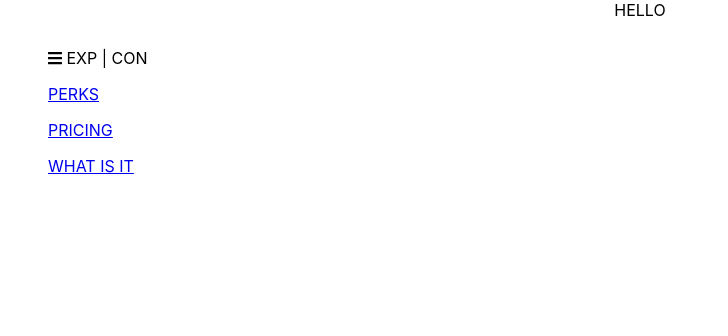
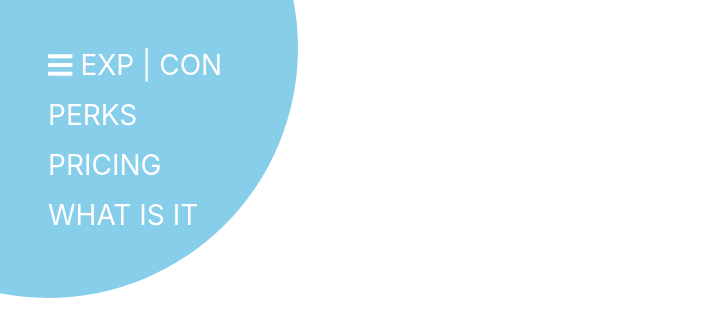
Before and after one commit to alan-mak/SpeerFrontend, a React (Create React App) app: page / in a window 1280 px wide. Both pictures are taken after a click on the icon 55 px from the left and 58 px from the top of the page. Shown: the top 336 px of the page, without its empty margins (0-728 px from the left). Built offline with nearby package versions, Linux system fonts and the light colour scheme.

Commit message:
Style nav bar

```diff
--- a/src/App.jsx
+++ b/src/App.jsx
@@ -6,7 +6,6 @@ function App() {
   return (
     <div className="App">
       <Nav />
-      HELLO
     </div>
   );
 }
--- a/src/components/nav.jsx
+++ b/src/components/nav.jsx
@@ -22,15 +22,16 @@ export default function Nav () {
 
   return (
     <div className="burger">
-      <FontAwesomeIcon icon={faBars}  onClick={()=> {
-        menu ? (setMenu(false)): (
-          setMenu(true)
-          )
-      }}/> EXP | CON
+      <div className={menu ? 'show' : 'hide'}>
+        <FontAwesomeIcon icon={faBars}  onClick={()=> {
+          menu ? (setMenu(false)): (setMenu(true))
+        }} /> EXP | CON
+      </div>
       <ul className={menu ? 'ul--show': 'ul--hide'}>
         {navItem.map(item => <li>
           <a href={item.path}>{item.content}</a>
           </li>)}
+      <div className="circle" />
       </ul>
     </div>
   )
--- a/src/components/nav.scss
+++ b/src/components/nav.scss
@@ -1,21 +1,48 @@
+@import '../styles/variables.scss';
+
 .burger {
   position: absolute;
   left: 3rem;
   top: 3rem;
+  list-style-type: none;
+  font-size: 1.75rem;
+  display: flex;
+  flex-direction: column;
+
+  .show{
+    color: $secondary-colour;
+  }
+  .hide {
+    color: $primary-colour;
+  }
 
   ul {
     padding: 0;
+    margin: 0;
   }
 
   .ul--hide{
     display: none;
   }
   .ul--show{
-    display: block;
-    list-style-type: none;
     li {
       display: flex;
-      margin-top: 1rem;
+      a {
+        color: $secondary-colour;
+        text-decoration: none;
+        margin-top: 1rem;
+      }
+    }
+    .circle {
+      position:absolute;
+      top: -250px;
+      left: -250px;
+      z-index:-1;
+      display: block;
+      border-radius: 50%;
+      background: $primary-colour;
+      height: 500px;
+      width: 500px;
     }
   }
 }
--- /dev/null
+++ b/src/styles/variables.scss
@@ -0,0 +1,2 @@
+$primary-colour: skyblue;
+$secondary-colour: #ffffff;
```
